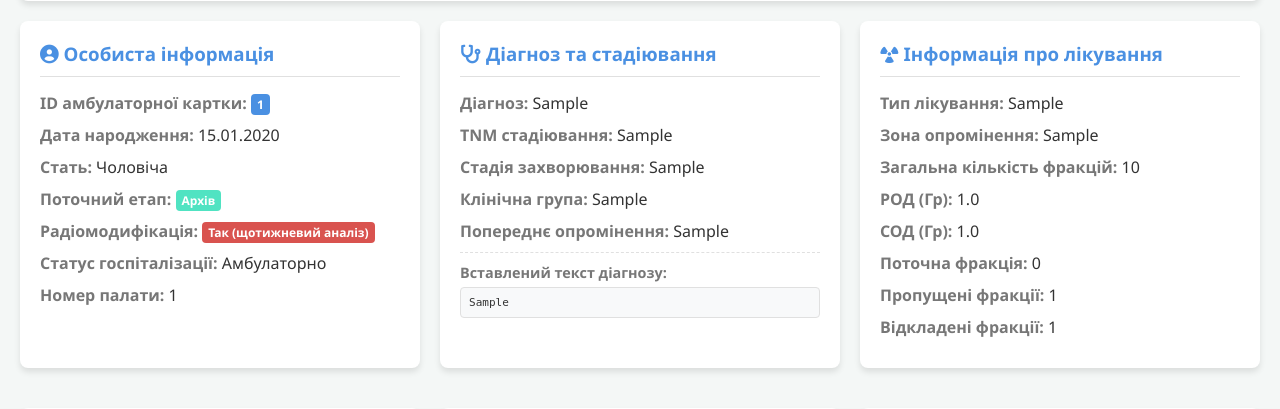
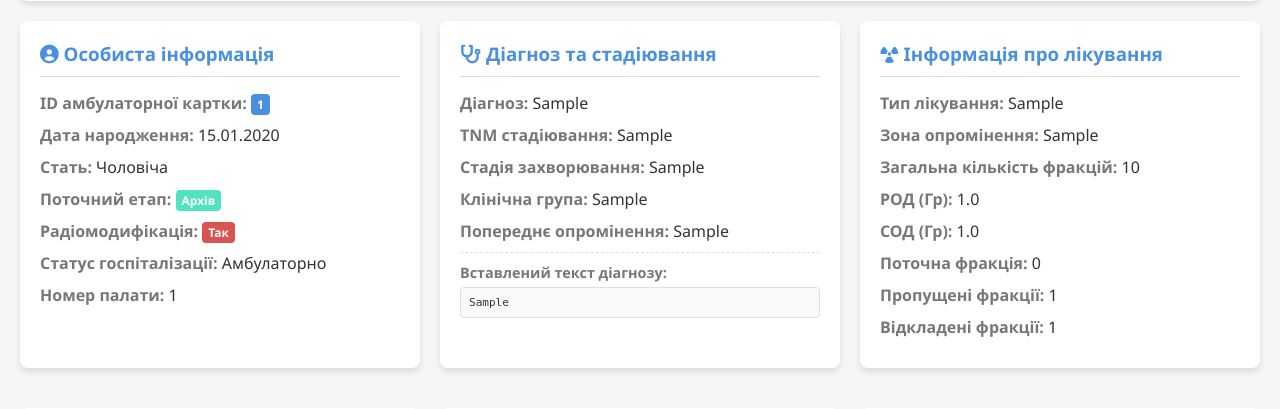
Before and after one commit to 3nc0re/radiotherapy_cms, a Django app: template templates/patients/patient_detail.html in a window 1280 px wide. Shown: the part 250-659 px from the top of the page. Run offline with Django 5.2, Linux system fonts and the light colour scheme; tables that the repository leaves empty hold one stand-in row (values such as "Sample post"); the template is opened without the code that fills it: values that come from a table or form of the project are taken from there, most other values are stand-ins (such as "Sample title", 1, 10 or a date in 2020).

Commit message:
style: shorten radiomodification badge text to 'Так' to prevent wrapping in patient detail sidebar

```diff
--- a/templates/patients/patient_detail.html
+++ b/templates/patients/patient_detail.html
@@ -33,7 +33,7 @@
         <p><strong>Стать:</strong> {{ patient.get_gender_display|default:"—" }}</p>
         <p><strong>Поточний етап:</strong> <span class="badge">{{ patient.display_stage|default:"—" }}</span></p>
         {% if patient.has_radiomodification %}
-        <p><strong>Радіомодифікація:</strong> <span class="badge" style="background-color: #d9534f; color: white;">Так (щотижневий аналіз)</span></p>
+        <p><strong>Радіомодифікація:</strong> <span class="badge" style="background-color: #d9534f; color: white;">Так</span></p>
         {% endif %}
         <p><strong>Статус госпіталізації:</strong> {{ patient.get_hospitalization_status_display|default:"—" }}</p>
         {% if patient.hospitalization_status == 'queue' and patient.planned_admission_date %}
```
